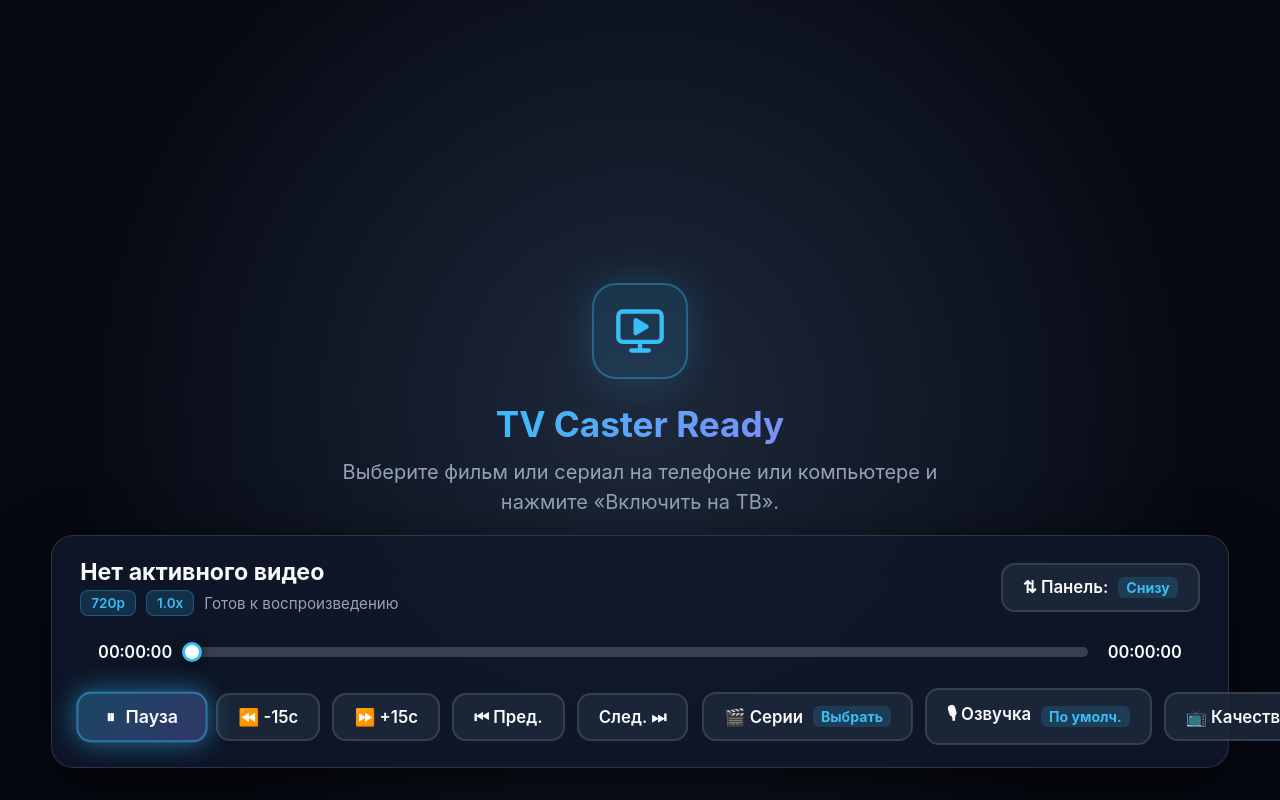
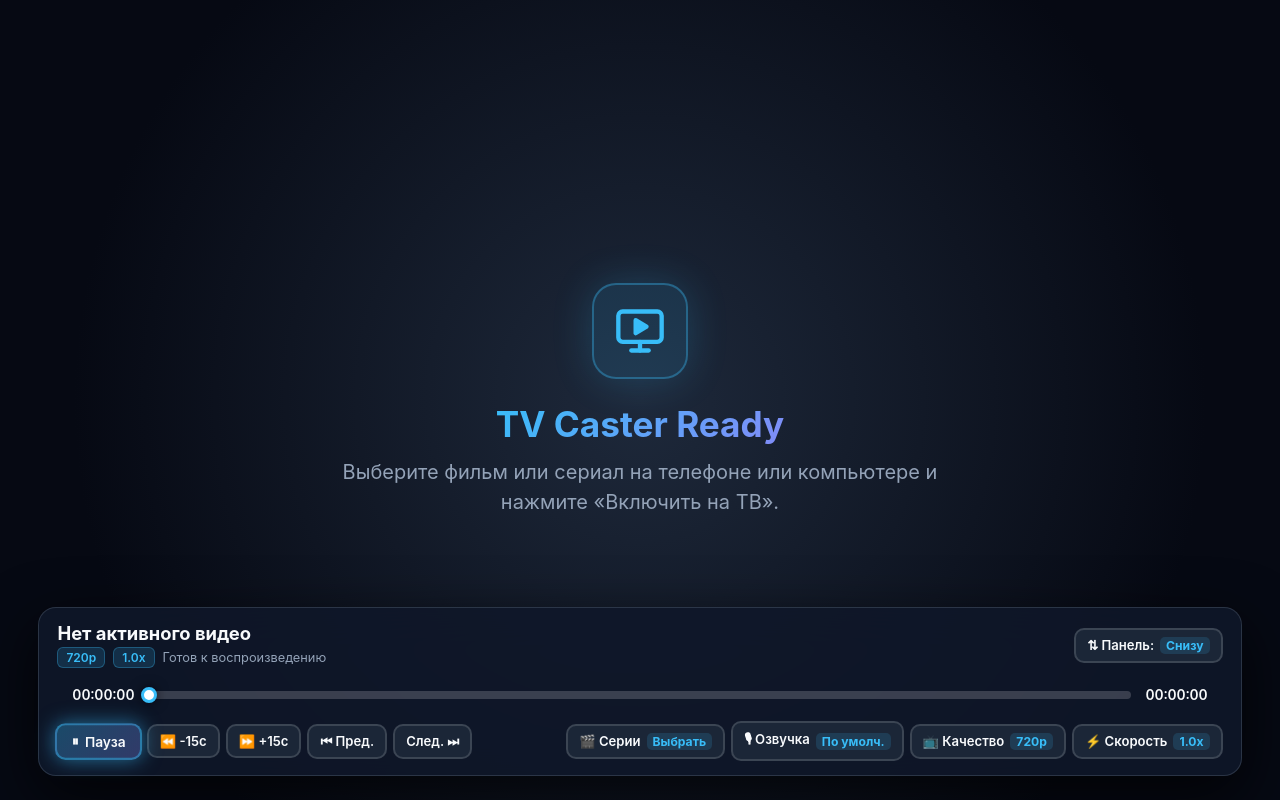
Before and after one commit to VigulsEdvins/tv-caster, a Python web app: template templates/tv_player.html in a window 1280 px wide. Run offline with Jinja, Linux system fonts and the light colour scheme; the template is opened without the code that fills it, so the values that code supplies are empty.

Commit message:
fix: fit all TV overlay controls inside 960px TV viewport and probe exact duration

```diff
--- a/static/tv/tv_player.css
+++ b/static/tv/tv_player.css
@@ -179,28 +179,28 @@ body.native-bridge #tv-video {
 /* Main Player Overlay Bar (Supports Bottom or Top docking) */
 .tv-overlay {
   position: fixed;
-  left: var(--safe-x);
-  right: var(--safe-x);
+  left: 3vw;
+  right: 3vw;
   z-index: 20;
   background: var(--panel-bg);
   backdrop-filter: blur(20px);
   border: 1px solid var(--panel-border);
-  border-radius: 22px;
-  padding: 22px 28px;
+  border-radius: 18px;
+  padding: 14px 18px;
   box-shadow: 0 20px 60px rgba(0, 0, 0, 0.75);
   display: flex;
   flex-direction: column;
-  gap: 16px;
+  gap: 10px;
   transition: opacity 0.3s ease, transform 0.3s ease;
 }
 
 .tv-overlay.dock-bottom {
-  bottom: var(--safe-y);
+  bottom: 3vh;
   top: auto;
 }
 
 .tv-overlay.dock-top {
-  top: var(--safe-y);
+  top: 3vh;
   bottom: auto;
 }
 
@@ -219,18 +219,19 @@ body.native-bridge #tv-video {
   display: flex;
   justify-content: space-between;
   align-items: center;
-  gap: 20px;
+  gap: 12px;
 }
 
 .media-title-group {
   display: flex;
   flex-direction: column;
-  gap: 4px;
+  gap: 3px;
   min-width: 0;
+  flex: 1;
 }
 
 .media-title {
-  font-size: 1.45rem;
+  font-size: 1.15rem;
   font-weight: 700;
   color: var(--text);
   white-space: nowrap;
@@ -239,19 +240,20 @@ body.native-bridge #tv-video {
 }
 
 .media-meta {
-  font-size: 0.95rem;
+  font-size: 0.8rem;
   color: var(--text-muted);
   display: flex;
   align-items: center;
-  gap: 10px;
+  gap: 8px;
+  flex-wrap: wrap;
 }
 
 .badge {
   display: inline-flex;
   align-items: center;
-  padding: 4px 10px;
-  border-radius: 8px;
-  font-size: 0.85rem;
+  padding: 2px 8px;
+  border-radius: 6px;
+  font-size: 0.75rem;
   font-weight: 600;
   background: rgba(56, 189, 248, 0.16);
   color: var(--primary);
@@ -262,9 +264,9 @@ body.native-bridge #tv-video {
 .timeline-row {
   display: flex;
   align-items: center;
-  gap: 16px;
-  padding: 8px 12px;
-  border-radius: 14px;
+  gap: 12px;
+  padding: 6px 10px;
+  border-radius: 12px;
   border: 2px solid transparent;
   transition: all 0.18s ease;
   cursor: pointer;
@@ -279,16 +281,16 @@ body.native-bridge #tv-video {
 }
 
 .time-label {
-  font-size: 1.05rem;
+  font-size: 0.88rem;
   font-weight: 600;
   font-variant-numeric: tabular-nums;
-  min-width: 82px;
+  min-width: 68px;
   text-align: center;
 }
 
 .timeline-track {
   flex: 1;
-  height: 10px;
+  height: 8px;
   background: rgba(255, 255, 255, 0.18);
   border-radius: 999px;
   position: relative;
@@ -319,8 +321,8 @@ body.native-bridge #tv-video {
   position: absolute;
   top: 50%;
   left: 0%;
-  width: 20px;
-  height: 20px;
+  width: 16px;
+  height: 16px;
   border-radius: 50%;
   background: #fff;
   border: 3px solid var(--primary);
@@ -338,56 +340,61 @@ body.native-bridge #tv-video {
   display: flex;
   align-items: center;
   justify-content: space-between;
-  gap: 14px;
-  flex-wrap: nowrap;
+  gap: 8px;
+  flex-wrap: wrap;
 }
 
 .controls-group {
   display: flex;
   align-items: center;
-  gap: 12px;
+  gap: 6px;
+  flex-wrap: wrap;
 }
 
 .tv-btn {
   appearance: none;
-  border: 2px solid rgba(255, 255, 255, 0.12);
-  background: rgba(30, 41, 59, 0.85);
+  border: 2px solid rgba(255, 255, 255, 0.14);
+  background: rgba(30, 41, 59, 0.88);
   color: var(--text);
-  padding: 12px 20px;
-  border-radius: 14px;
-  font-size: 1.05rem;
+  padding: 7px 11px;
+  border-radius: 10px;
+  font-size: 0.82rem;
   font-weight: 600;
   display: inline-flex;
   align-items: center;
-  gap: 10px;
+  gap: 6px;
   cursor: pointer;
   transition: transform 0.16s ease, border-color 0.16s ease, background 0.16s ease, box-shadow 0.16s ease;
   white-space: nowrap;
 }
 
 .tv-btn .btn-sub {
-  font-size: 0.88rem;
+  font-size: 0.76rem;
   color: var(--primary);
   font-weight: 700;
-  padding: 2px 8px;
-  border-radius: 6px;
+  padding: 1px 6px;
+  border-radius: 5px;
   background: rgba(56, 189, 248, 0.15);
+  max-width: 96px;
+  overflow: hidden;
+  text-overflow: ellipsis;
+  white-space: nowrap;
 }
 
 .tv-btn.focused,
 .tv-btn:focus {
   outline: none;
   border-color: var(--primary);
-  background: rgba(56, 189, 248, 0.22);
-  transform: scale(1.06);
-  box-shadow: 0 0 24px var(--primary-glow);
+  background: rgba(56, 189, 248, 0.24);
+  transform: scale(1.05);
+  box-shadow: 0 0 18px var(--primary-glow);
   z-index: 2;
 }
 
 .tv-btn.primary-play {
-  background: linear-gradient(135deg, rgba(56, 189, 248, 0.3), rgba(129, 140, 248, 0.3));
+  background: linear-gradient(135deg, rgba(56, 189, 248, 0.32), rgba(129, 140, 248, 0.32));
   border-color: rgba(56, 189, 248, 0.45);
-  padding: 12px 26px;
+  padding: 7px 14px;
 }
 
 /* Modal Popover Sheets (Episodes, Voice Acting, Quality, Speed) */
--- a/static/tv/tv_player.js
+++ b/static/tv/tv_player.js
@@ -341,7 +341,8 @@
     if (voiceTitle) {
       badgeVoice.style.display = "inline-flex";
       badgeVoice.textContent = voiceTitle;
-      subVoice.textContent = voiceTitle.slice(0, 16);
+      const shortVoice = voiceTitle.replace(/\s*\(.*?\)\s*/g, "").trim();
+      subVoice.textContent = (shortVoice || voiceTitle).slice(0, 12);
     } else if (data.audio_tracks && data.audio_tracks.length > 0) {
       const tr = data.audio_tracks[data.audio_index || 0] || data.audio_tracks[0];
       const label = tr.lang ? tr.lang.toUpperCase() : "Дорожка " + (tr.n + 1);
--- a/templates/tv_player.html
+++ b/templates/tv_player.html
@@ -4,7 +4,7 @@
   <meta charset="UTF-8">
   <meta name="viewport" content="width=device-width, initial-scale=1.0, maximum-scale=1.0, user-scalable=no">
   <title>TV Caster — Android TV Player</title>
-  <link rel="stylesheet" href="/static/tv/tv_player.css">
+  <link rel="stylesheet" href="/static/tv/tv_player.css?v=2">
 </head>
 <body class="browser-mode">
   <!-- Video Surface -->
@@ -125,6 +125,6 @@
     </div>
   </div>
 
-  <script src="/static/tv/tv_player.js"></script>
+  <script src="/static/tv/tv_player.js?v=2"></script>
 </body>
 </html>
```
Also changed, not shown: server.py (+6 -1 lines).
